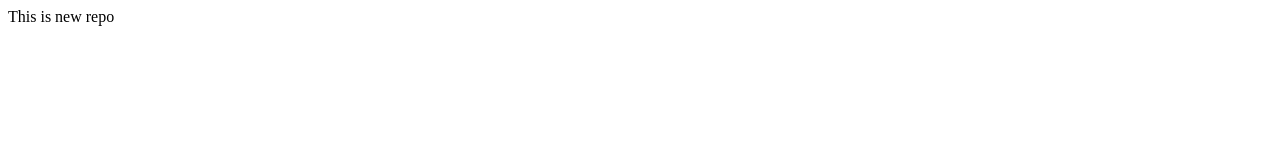
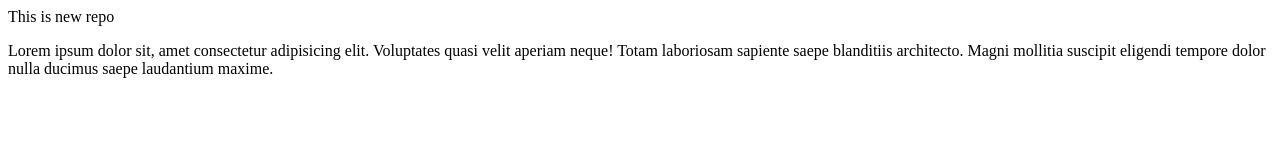
Before and after one commit to mayurpatil1727/git_demo2, a plain HTML site: page index.html in a window 1280 px wide. Drawn offline with Linux system fonts and the light colour scheme.

Commit message:
added feature

```diff
--- a/index.html
+++ b/index.html
@@ -1,3 +1,5 @@
 
 
 <p>This is new repo</p>
+
+<p>Lorem ipsum dolor sit, amet consectetur adipisicing elit. Voluptates quasi velit aperiam neque! Totam laboriosam sapiente saepe blanditiis architecto. Magni mollitia suscipit eligendi tempore dolor nulla ducimus saepe laudantium maxime.</p>
```
